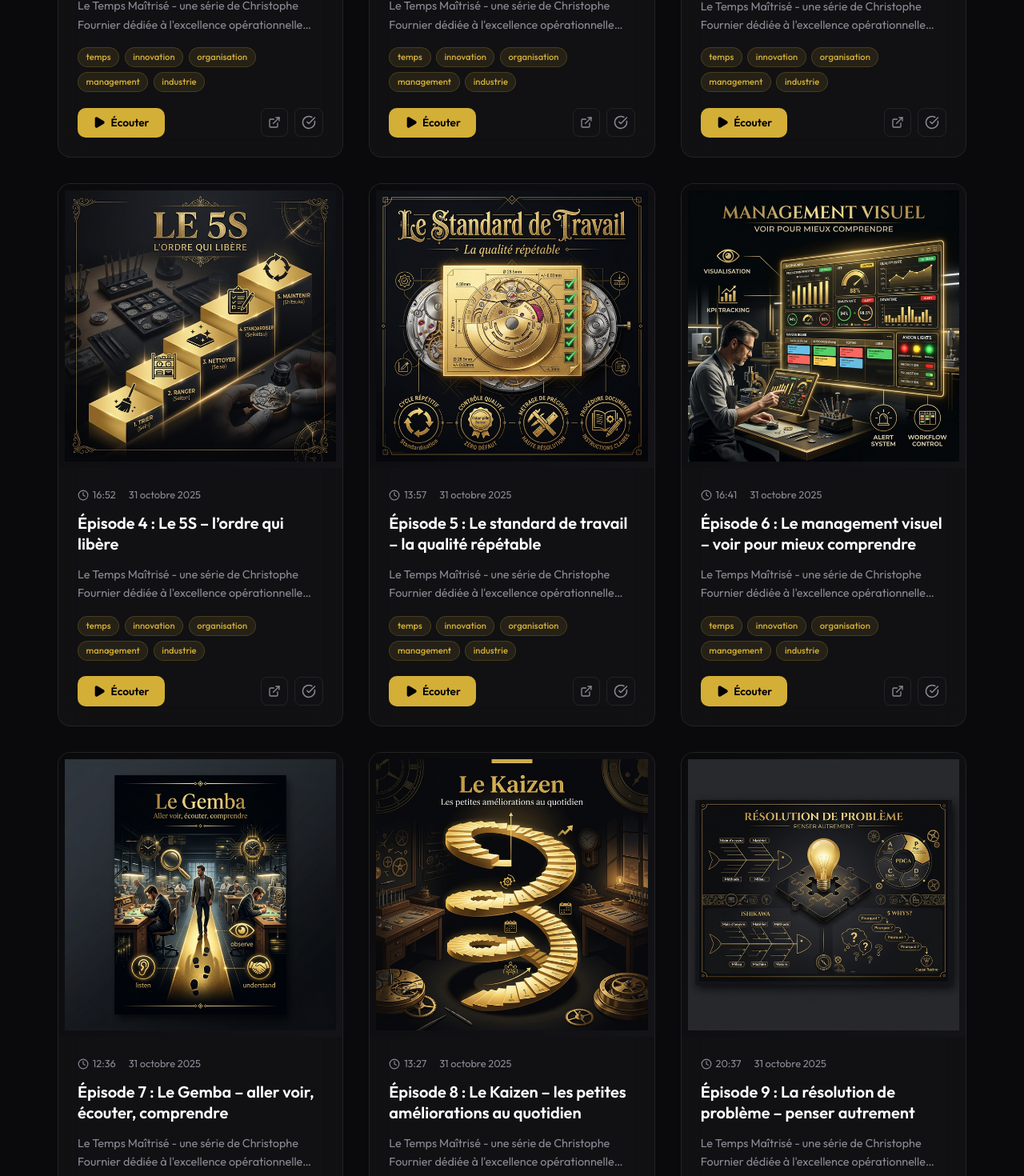
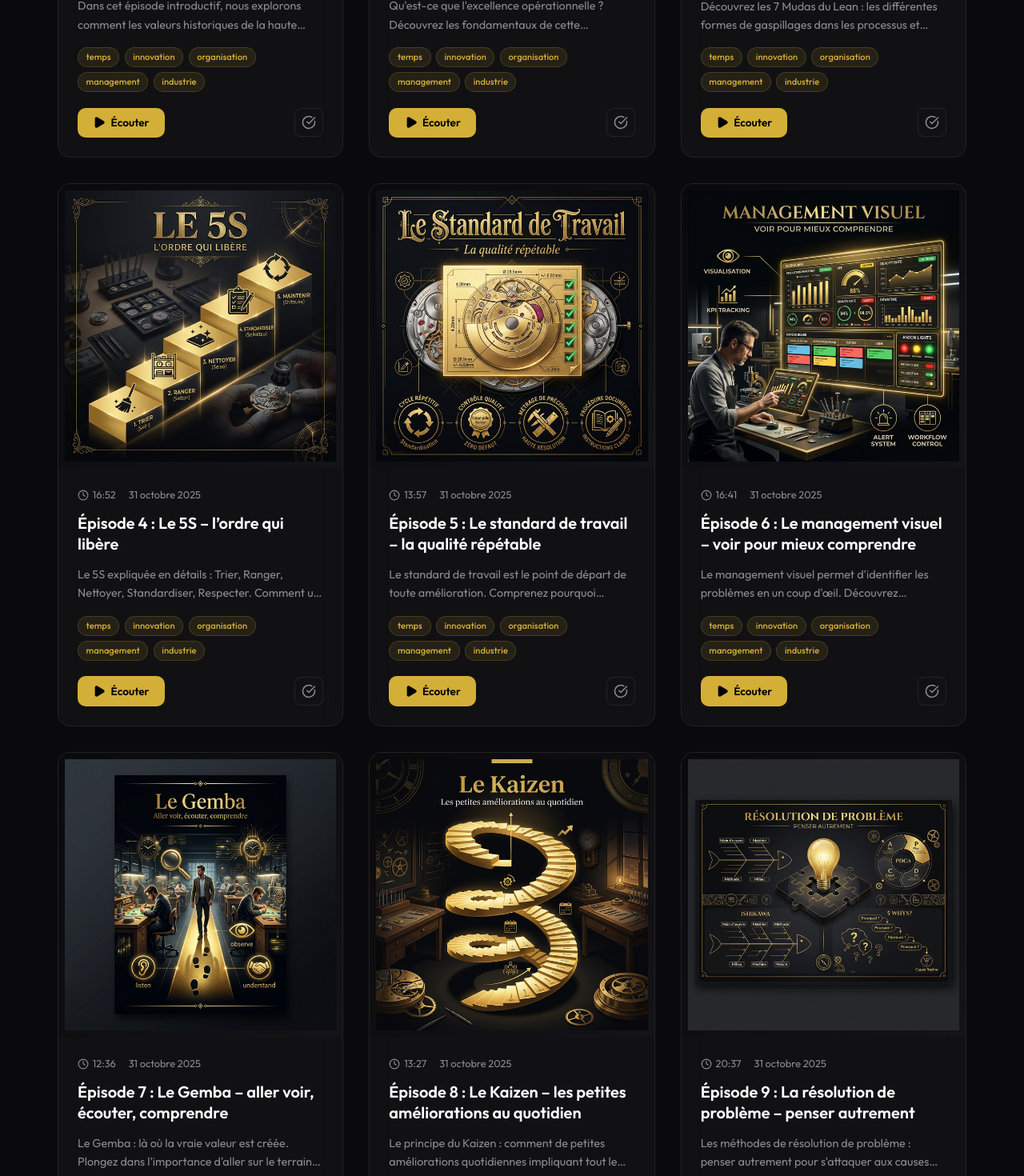
Before and after one commit to Christophe25/opex, a React (Vite) app: page / in a window 1280 px wide. Shown: the part 1020-2490 px from the top of the page at 80% size. Built offline with nearby package versions, Linux system fonts and the light colour scheme.

Commit message:
feat: ajout du bouton fermer, infographie fr ep1 et suppression liens ausha

```diff
--- a/src/components/PodcastCard.jsx
+++ b/src/components/PodcastCard.jsx
@@ -1,5 +1,5 @@
 import React from 'react';
-import { Play, Pause, CheckCircle, Clock, ExternalLink } from 'lucide-react';
+import { Play, Pause, CheckCircle, Clock } from 'lucide-react';
 
 export function PodcastCard({ podcast, isRead, isCurrentlyPlaying, onToggleRead, onPlay }) {
     return (
@@ -54,11 +54,7 @@ export function PodcastCard({ podcast, isRead, isCurrentlyPlaying, onToggleRead,
                     </button>
 
                     <div className="card-actions-right">
-                        {podcast.link && (
-                            <a href={podcast.link} target="_blank" rel="noopener noreferrer" className="btn btn-secondary btn-icon" title="Voir sur Ausha">
-                                <ExternalLink size={16} />
-                            </a>
-                        )}
+
                         <button
                             className={`btn btn-secondary btn-icon ${isRead ? 'btn--active' : ''}`}
                             onClick={() => onToggleRead(podcast.id)}
--- a/src/data.js
+++ b/src/data.js
@@ -1,4 +1,4 @@
-// Auto-generated by sync-podcasts.cjs — 2026-03-09T06:12:18.926Z
+// Auto-generated by sync-podcasts.cjs — 2026-03-09T11:44:37.857Z
 export const podcastMeta = {
   "title": "Le Temps Maîtrisé - Excellence opérationnelle dans l'horlogerie suisse",
   "description": "\nBienvenue dans Le Temps Maîtrisé, le podcast qui explore les coulisses de l’excellence opérationnelle dans l’horlogerie suisse.\nChaque épisode vous plonge au cœur des ateliers, des méthodes Lean et des outils qualité qui façonnent la précision et la beauté du temps.\nDe la gestion du flux au standard de travail, en passant par le Kaizen et la digitalisation, découvrez comment les manufactures allient tradition, innovation et performance durable.\nUn guide pédagogique et inspirant pour tous ceux qui veulent comprendre comment se fabrique la maîtrise du temps.\nHébergé par Ausha. Visitez ausha.co/fr/politique-de-confidentialite pour plus d'informations.",
@@ -13,9 +13,8 @@ export const podcasts = [
     "title": "Épisode 1 – L’héritage de l’horlogerie suisse",
     "date": "Thu, 30 Oct 2025 18:16:23 +0000",
     "audioUrl": "https://audio.ausha.co/LjDL5C9kxN85.mp3?t=1762375076",
-    "description": "Le Temps Maîtrisé - une série de Christophe Fournier dédiée à l'excellence opérationnelle dans l'horlogerie suisse. Chaque épisode explore les outils du Lean, la qualité et la précision, appliqués à un univers où le temps se mesure au micron.\n\n\nUn podcast pour celles et ceux qui veulent comprendre comment tradition et innovation se conjuguent dans la quête du mouvement parfait.\n\nHébergé par Ausha. Visitez ausha.co/politique-de-confidentialite pour plus d'informations.",
+    "description": "Dans cet épisode introductif, nous explorons comment les valeurs historiques de la haute horlogerie suisse posent les bases de l'excellence opérationnelle moderne.",
     "duration": "14:24",
-    "link": "https://podcast.ausha.co/excellence-operationnelle/new-episode-of-10-30-7-13-pm",
     "image": "/infographics/ep1.png",
     "keywords": [
       "temps",
@@ -40,9 +39,8 @@ export const podcasts = [
     "title": "Épisode 2 : Qu’est-ce que l’excellence opérationnelle ?",
     "date": "Fri, 31 Oct 2025 14:54:34 +0000",
     "audioUrl": "https://audio.ausha.co/aO1X5Uxpjna1.mp3?t=1762507980",
-    "description": "Le Temps Maîtrisé - une série de Christophe Fournier dédiée à l'excellence opérationnelle dans l'horlogerie suisse. Chaque épisode explore les outils du Lean, la qualité et la précision, appliqués à un univers où le temps se mesure au micron.\n\n\nUn podcast pour celles et ceux qui veulent comprendre comment tradition et innovation se conjuguent dans la quête du mouvement parfait.\n\nHébergé par Ausha. Visitez ausha.co/politique-de-confidentialite pour plus d'informations.",
+    "description": "Qu'est-ce que l'excellence opérationnelle ? Découvrez les fondamentaux de cette philosophie visant l'amélioration continue et la maximisation de la valeur.",
     "duration": "16:49",
-    "link": "https://podcast.ausha.co/excellence-operationnelle/episode-2-qu-est-ce-que-l-excellence-operationnelle",
     "image": "/infographics/ep2.png",
     "keywords": [
       "temps",
@@ -67,9 +65,8 @@ export const podcasts = [
     "title": "Épisode 3 : La chasse au gaspillage – les 7 mudas",
     "date": "Fri, 31 Oct 2025 14:56:14 +0000",
     "audioUrl": "https://audio.ausha.co/ewZLXIppl7ZV.mp3?t=1763466071",
-    "description": "Le Temps Maîtrisé - une série de Christophe Fournier dédiée à l'excellence opérationnelle dans l'horlogerie suisse. Chaque épisode explore les outils du Lean, la qualité et la précision, appliqués à un univers où le temps se mesure au micron.\n\n\nUn podcast pour celles et ceux qui veulent comprendre comment tradition et innovation se conjuguent dans la quête du mouvement parfait.\n\nHébergé par Ausha. Visitez ausha.co/politique-de-confidentialite pour plus d'informations.",
+    "description": "Découvrez les 7 Mudas du Lean : les différentes formes de gaspillages dans les processus et comment les chasser efficacement dans un atelier.",
     "duration": "12:53",
-    "link": "https://podcast.ausha.co/excellence-operationnelle/episode-3-la-chasse-au-gaspillage-les-7-mudas",
     "image": "/infographics/ep3.png",
     "keywords": [
       "temps",
@@ -94,9 +91,8 @@ export const podcasts = [
     "title": "Épisode 4 : Le 5S – l’ordre qui libère",
     "date": "Fri, 31 Oct 2025 15:11:49 +0000",
     "audioUrl": "https://audio.ausha.co/J2NYaij31OxV.mp3?t=1764332841",
-    "description": "Le Temps Maîtrisé - une série de Christophe Fournier dédiée à l'excellence opérationnelle dans l'horlogerie suisse. Chaque épisode explore les outils du Lean, la qualité et la précision, appliqués à un univers où le temps se mesure au micron.\n\n\nUn podcast pour celles et ceux qui veulent comprendre comment tradition et innovation se conjuguent dans la quête du mouvement parfait.\n\nHébergé par Ausha. Visitez ausha.co/politique-de-confidentialite pour plus d'informations.",
+    "description": "Le 5S expliquée en détails : Trier, Ranger, Nettoyer, Standardiser, Respecter. Comment un atelier en ordre libère l'esprit et augmente la productivité.",
     "duration": "16:52",
-    "link": "https://podcast.ausha.co/excellence-operationnelle/episode-4-le-5s-l-ordre-qui-libere",
     "image": "/infographics/ep4.png",
     "keywords": [
       "temps",
@@ -121,9 +117,8 @@ export const podcasts = [
     "title": "Épisode 5 : Le standard de travail – la qualité répétable",
     "date": "Fri, 31 Oct 2025 15:13:33 +0000",
     "audioUrl": "https://audio.ausha.co/3mV5ZFMGvQp7.mp3?t=1761923623",
-    "description": "Le Temps Maîtrisé - une série de Christophe Fournier dédiée à l'excellence opérationnelle dans l'horlogerie suisse. Chaque épisode explore les outils du Lean, la qualité et la précision, appliqués à un univers où le temps se mesure au micron.\n\n\nUn podcast pour celles et ceux qui veulent comprendre comment tradition et innovation se conjuguent dans la quête du mouvement parfait.\n\nHébergé par Ausha. Visitez ausha.co/politique-de-confidentialite pour plus d'informations.",
+    "description": "Le standard de travail est le point de départ de toute amélioration. Comprenez pourquoi documenter la meilleure pratique actuelle garantit une qualité répétable.",
     "duration": "13:57",
-    "link": "https://podcast.ausha.co/excellence-operationnelle/episode-5-le-standard-de-travail-la-qualite-repetable",
     "image": "/infographics/ep5.png",
     "keywords": [
       "temps",
@@ -148,9 +143,8 @@ export const podcasts = [
     "title": "Épisode 6 : Le management visuel – voir pour mieux comprendre",
     "date": "Fri, 31 Oct 2025 15:22:06 +0000",
     "audioUrl": "https://audio.ausha.co/YDvz1I88VQWk.mp3?t=1761924140",
-    "description": "Le Temps Maîtrisé - une série de Christophe Fournier dédiée à l'excellence opérationnelle dans l'horlogerie suisse. Chaque épisode explore les outils du Lean, la qualité et la précision, appliqués à un univers où le temps se mesure au micron.\n\n\nUn podcast pour celles et ceux qui veulent comprendre comment tradition et innovation se conjuguent dans la quête du mouvement parfait.\n\nHébergé par Ausha. Visitez ausha.co/politique-de-confidentialite pour plus d'informations.",
+    "description": "Le management visuel permet d'identifier les problèmes en un coup d'œil. Découvrez comment rendre l'information accessible et évidente sur le terrain.",
     "duration": "16:41",
-    "link": "https://podcast.ausha.co/excellence-operationnelle/episode-6-le-management-visuel-voir-pour-mieux-comprendre",
     "image": "/infographics/ep6.png",
     "keywords": [
       "temps",
@@ -175,9 +169,8 @@ export const podcasts = [
     "title": "Épisode 7 : Le Gemba – aller voir, écouter, comprendre",
     "date": "Fri, 31 Oct 2025 15:25:13 +0000",
     "audioUrl": "https://audio.ausha.co/PqxOXu28gmQG.mp3?t=1761924315",
-    "description": "Le Temps Maîtrisé - une série de Christophe Fournier dédiée à l'excellence opérationnelle dans l'horlogerie suisse. Chaque épisode explore les outils du Lean, la qualité et la précision, appliqués à un univers où le temps se mesure au micron.\n\n\nUn podcast pour celles et ceux qui veulent comprendre comment tradition et innovation se conjuguent dans la quête du mouvement parfait.\n\nHébergé par Ausha. Visitez ausha.co/politique-de-confidentialite pour plus d'informations.",
+    "description": "Le Gemba : là où la vraie valeur est créée. Plongez dans l'importance d'aller sur le terrain, d'écouter les opérateurs et de comprendre la réalité.",
     "duration": "12:36",
-    "link": "https://podcast.ausha.co/excellence-operationnelle/episode-7-le-gemba-aller-voir-ecouter-comprendre",
     "image": "/infographics/ep7.png",
     "keywords": [
       "temps",
@@ -202,9 +195,8 @@ export const podcasts = [
     "title": "Épisode 8 : Le Kaizen – les petites améliorations au quotidien",
     "date": "Fri, 31 Oct 2025 15:32:47 +0000",
     "audioUrl": "https://audio.ausha.co/A82aWIk4KrVr.mp3?t=1761924787",
-    "description": "Le Temps Maîtrisé - une série de Christophe Fournier dédiée à l'excellence opérationnelle dans l'horlogerie suisse. Chaque épisode explore les outils du Lean, la qualité et la précision, appliqués à un univers où le temps se mesure au micron.\n\n\nUn podcast pour celles et ceux qui veulent comprendre comment tradition et innovation se conjuguent dans la quête du mouvement parfait.\n\nHébergé par Ausha. Visitez ausha.co/politique-de-confidentialite pour plus d'informations.",
+    "description": "Le principe du Kaizen : comment de petites améliorations quotidiennes impliquant tout le monde peuvent transformer durablement une manufacture.",
     "duration": "13:27",
-    "link": "https://podcast.ausha.co/excellence-operationnelle/episode-8-le-kaizen-les-petites-ameliorations-au-quotidien",
     "image": "/infographics/ep8.png",
     "keywords": [
       "temps",
@@ -229,9 +221,8 @@ export const podcasts = [
     "title": "Épisode 9 : La résolution de problème – penser autrement",
     "date": "Fri, 31 Oct 2025 15:43:03 +0000",
     "audioUrl": "https://audio.ausha.co/nZw21cKZEDaG.mp3?t=1762506078",
-    "description": "Le Temps Maîtrisé - une série de Christophe Fournier dédiée à l'excellence opérationnelle dans l'horlogerie suisse. Chaque épisode explore les outils du Lean, la qualité et la précision, appliqués à un univers où le temps se mesure au micron.\n\n\nUn podcast pour celles et ceux qui veulent comprendre comment tradition et innovation se conjuguent dans la quête du mouvement parfait.\n\nHébergé par Ausha. Visitez ausha.co/politique-de-confidentialite pour plus d'informations.",
+    "description": "Les méthodes de résolution de problème : penser autrement pour s'attaquer aux causes racines plutôt qu'aux symptômes et éviter la récurrence.",
     "duration": "20:37",
-    "link": "https://podcast.ausha.co/excellence-operationnelle/episode-9-la-resolution-de-probleme-penser-autrement",
     "image": "/infographics/ep9.png",
     "keywords": [
       "temps",
@@ -256,9 +247,8 @@ export const podcasts = [
     "title": "Épisode 10 : Le takt time – équilibrer le rythme de production",
     "date": "Sat, 01 Nov 2025 09:26:56 +0000",
     "audioUrl": "https://audio.ausha.co/xAz3wsw0N6VE.mp3?t=1761989208",
-    "description": "Le Temps Maîtrisé - une série de Christophe Fournier dédiée à l'excellence opérationnelle dans l'horlogerie suisse. Chaque épisode explore les outils du Lean, la qualité et la précision, appliqués à un univers où le temps se mesure au micron.\n\n\nUn podcast pour celles et ceux qui veulent comprendre comment tradition et innovation se conjuguent dans la quête du mouvement parfait.\n\nHébergé par Ausha. Visitez ausha.co/politique-de-confidentialite pour plus d'informations.",
+    "description": "Le takt time est le chef d'orchestre de la production. Comprenez comment équilibrer le rythme de fabrication avec la demande client de manière fluide.",
     "duration": "17:20",
-    "link": "https://podcast.ausha.co/excellence-operationnelle/episode-10-le-takt-time-equilibrer-le-rythme-de-production",
     "image": "/infographics/ep10.png",
     "keywords": [
       "temps",
@@ -283,9 +273,8 @@ export const podcasts = [
     "title": "Épisode 11 : L’autonomation – détecter sans contrôle final",
     "date": "Sat, 01 Nov 2025 09:29:46 +0000",
     "audioUrl": "https://audio.ausha.co/Ggk0wu8gk458.mp3?t=1761989397",
-    "description": "Le Temps Maîtrisé - une série de Christophe Fournier dédiée à l'excellence opérationnelle dans l'horlogerie suisse. Chaque épisode explore les outils du Lean, la qualité et la précision, appliqués à un univers où le temps se mesure au micron.\n\n\nUn podcast pour celles et ceux qui veulent comprendre comment tradition et innovation se conjuguent dans la quête du mouvement parfait.\n\nHébergé par Ausha. Visitez ausha.co/politique-de-confidentialite pour plus d'informations.",
+    "description": "L'autonomation, ou Jidoka : comment donner aux machines (et aux humains) l'intelligence d'arrêter la production au moindre défaut pour intégrer la qualité.",
     "duration": "16:26",
-    "link": "https://podcast.ausha.co/excellence-operationnelle/episode-11-l-autonomation-detecter-sans-controle-final",
     "image": "/infographics/ep11.png",
     "keywords": [
       "temps",
@@ -310,9 +299,8 @@ export const podcasts = [
     "title": "Épisode 12 – Cultiver l’excellence : le lean à l’ère du digital et de l’IA",
     "date": "Sat, 01 Nov 2025 09:37:09 +0000",
     "audioUrl": "https://audio.ausha.co/zr84aIVvM8a6.mp3?t=1762725187",
-    "description": "Le Temps Maîtrisé - une série de Christophe Fournier dédiée à l'excellence opérationnelle dans l'horlogerie suisse. Chaque épisode explore les outils du Lean, la qualité et la précision, appliqués à un univers où le temps se mesure au micron.\n\n\nUn podcast pour celles et ceux qui veulent comprendre comment tradition et innovation se conjuguent dans la quête du mouvement parfait.\n\nHébergé par Ausha. Visitez ausha.co/politique-de-confidentialite pour plus d'informations.",
+    "description": "L'industrie 4.0 rencontre le Lean : comment les outils digitaux, l'IA et l'automatisation avancée propulsent l'excellence opérationnelle à un niveau supérieur.",
     "duration": "17:23",
-    "link": "https://podcast.ausha.co/excellence-operationnelle/episode-12-cultiver-l-excellence-le-lean-a-l-ere-du-digital-et-de-l-ia",
     "image": "/infographics/ep12.png",
     "keywords": [
       "temps",
```
Also changed, not shown: scripts/sync-podcasts.cjs (+22 -2 lines), src/App.jsx (+8 -0 lines), src/components/AudioPlayer.jsx (+6 -2 lines), public/infographics/ep1.png.
